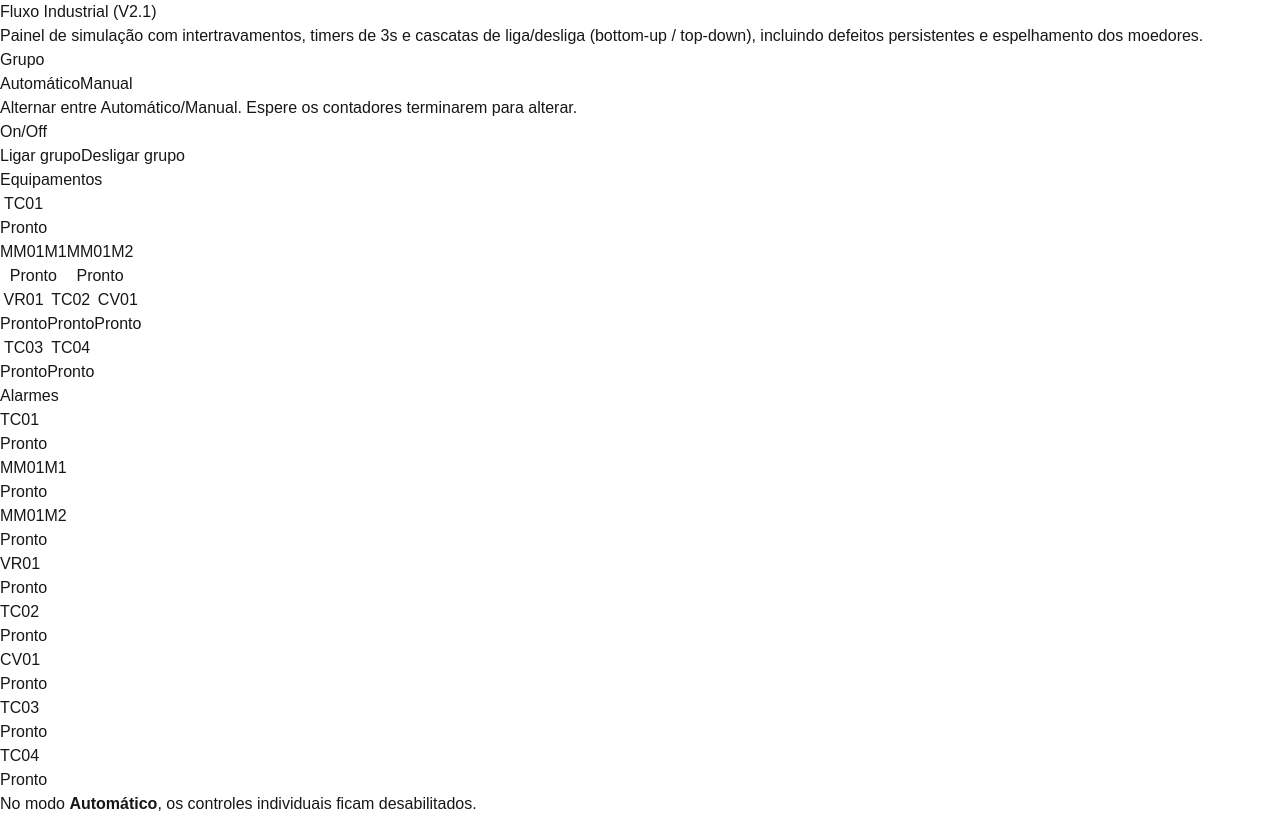
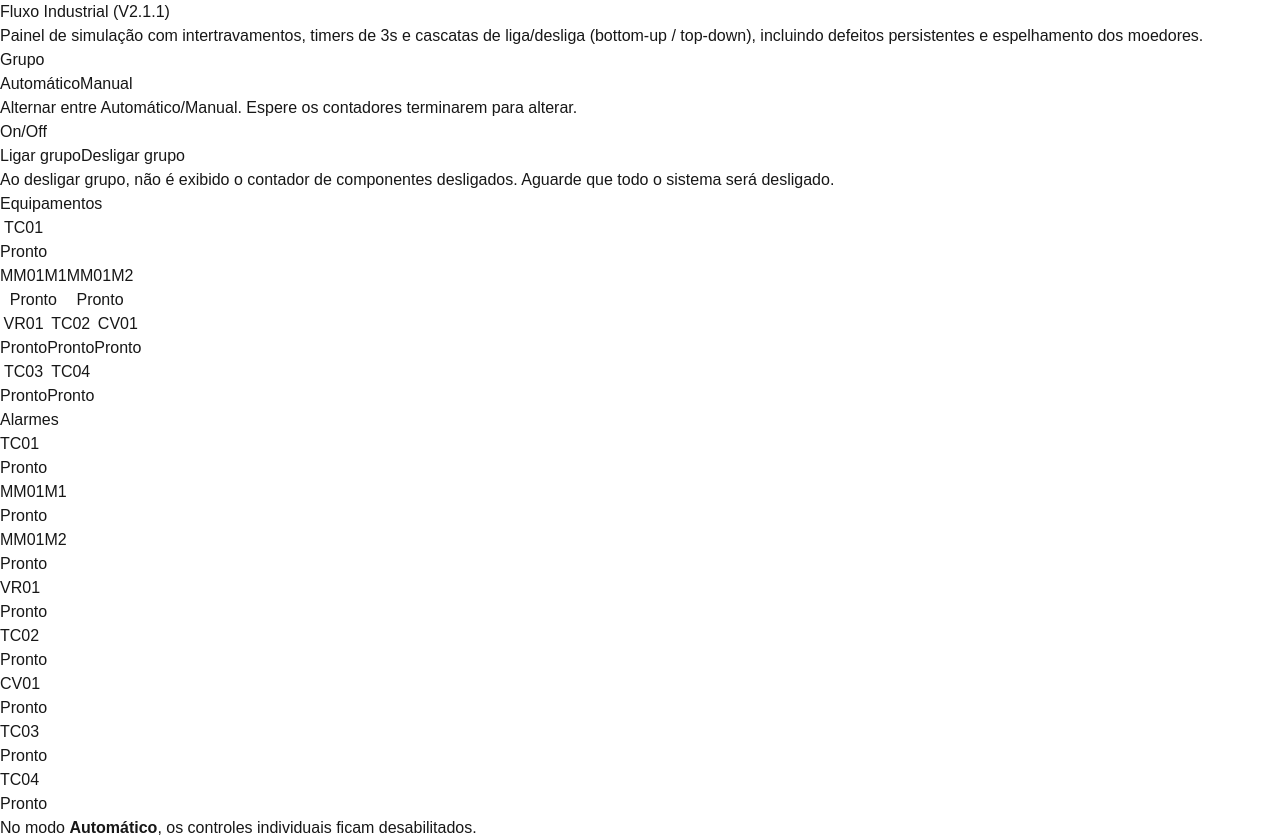
Before and after one commit to DidixDosMares/fluxo_industrial, a Next.js app: page / in a window 1280 px wide. Before the commit the page ends 816 px from the top, so only its background shows below. Built offline with nearby package versions, Linux system fonts and the light colour scheme.

Commit message:
v25.1.5-alpha

```diff
--- a/src/components/IndustrialFlowPanel.tsx
+++ b/src/components/IndustrialFlowPanel.tsx
@@ -230,7 +230,6 @@ function createActions(
   const isDefect = (k: UnitKey) => state[k] === MODE.DEFECT;
 
   const bulk = (entries: Partial<StateRecord>) => setState((s) => ({ ...s, ...entries }));
-  const setMode = (k: UnitKey, m: Mode) => setState((s) => ({ ...s, [k]: m }));
 
   const addTimers = (keys: UnitKey[]) =>
     setTimers((t) => {
@@ -255,13 +254,13 @@ function createActions(
 
   // Não permitir troca de modo enquanto houver timers rodando
   const setGroupModeSafe = (nextMode: GroupMode) => {
-    if (hasActiveTimers()) return; // (3) bloqueia alternância com contadores ativos
+    if (hasActiveTimers()) return; // bloqueia alternância com contadores ativos
     setGroupMode(nextMode);
     if (nextMode === GROUP_MODE.AUTO) {
-      // (5) MANUAL -> AUTO: verdes -> amarelos, exceto TC03/TC04
+      // MANUAL -> AUTO: verdes -> amarelos, exceto TC03/TC04
       setState((s) => {
         const n: Partial<StateRecord> = {};
-        (ORDER as UnitKey[]).forEach((k) => {
+        ORDER.forEach((k) => {
           if (k === FINAL_LEFT || k === FINAL_RIGHT) return; // exceção
           if (s[k] === MODE.MANUAL) n[k] = MODE.AUTO;
         });
@@ -270,22 +269,21 @@ function createActions(
     }
   };
 
-  // Regras auxiliares de startup respeitando defeitos: um nó só pode ligar via AUTO/cascata
-  // se não houver nenhum defeito em sua própria cadeia downstream.
+  // Regras de startup respeitando defeitos: um nó só pode ligar via AUTO/cascata
+  // se não houver nenhum defeito em sua cadeia downstream.
   const canAutoStart = (k: UnitKey) => {
     if (state[k] === MODE.DEFECT) return false;
     const ds = downstreamOf(k);
     return !ds.some((d) => state[d] === MODE.DEFECT);
   };
 
-  // (1)+(2)+(5) Ligar em cascata de baixo pra cima:
-  // - finais (TC03/TC04) viram VERDE imediatamente (se não defeito)
-  // - nós acima ficam AMARELO e recebem TIMER em si mesmos (contador no próprio nó)
-  // - a cada 3s, o nó com timer vira VERDE e agenda o IMEDIATAMENTE ACIMA (como AMARELO + timer),
-  //   desde que não exista defeito abaixo dele.
+  // Ligar em cascata de baixo pra cima:
+  // - finais (TC03/TC04) verdes (se não defeito)
+  // - nós acima ficam AMARELO e recebem TIMER neles mesmos (contador no próprio nó)
+  // - a cada 3s, o nó com timer vira VERDE e agenda o imediatamente acima
   const groupPowerOn = () => {
     if (groupMode !== GROUP_MODE.AUTO) return;
-    if (hasActiveTimers()) return; // evita iniciar nova cascata com contadores ativos
+    if (hasActiveTimers()) return; // evita iniciar com contadores ativos
 
     setShutdownRun(false);
     setStartupRun(false);
@@ -296,16 +294,14 @@ function createActions(
     if (state[FINAL_LEFT] !== MODE.DEFECT) finalsOn[FINAL_LEFT] = MODE.MANUAL;
     if (state[FINAL_RIGHT] !== MODE.DEFECT) finalsOn[FINAL_RIGHT] = MODE.MANUAL;
 
-    // todos montantes ficam amarelos (quando permitido), mas o TIMER é colocado no nó que VAI mudar
+    // todos montantes amarelos (quando permitido) e timers no imediato acima dos finais
     const toAutoNow = new Set<UnitKey>();
     const toTimer: UnitKey[] = [];
 
     function seedAbove(finalKey: UnitKey) {
-      // tornar toda a montante AMARELA (se permitido) para visual, mas timer só no imediato acima
       for (const up of upstreamOf(finalKey)) {
         if (canAutoStart(up)) toAutoNow.add(up);
       }
-      // timer no imediato acima do final
       for (const u of immediateUpstream(finalKey)) {
         if (canAutoStart(u)) toTimer.push(u);
       }
@@ -324,7 +320,7 @@ function createActions(
     setStartupRun(!!toTimer.length);
   };
 
-  // Desligamento em cascata (mantém comportamento existente)
+  // Desligamento em cascata
   const groupPowerOff = () => {
     if (groupMode !== GROUP_MODE.AUTO) return;
     if (hasActiveTimers()) return;
@@ -360,10 +356,10 @@ function createActions(
 
   const clickButton = (key: UnitKey) => {
     if (groupMode === GROUP_MODE.AUTO) return;
-    return clickManualOnly(key); // (2) manual acima de defeito é permitido
+    return clickManualOnly(key);
   };
 
-  // (6) Ao marcar defeito, processos acima param imediatamente
+  // Ao marcar defeito, processos acima param imediatamente
   const toggleDefect = (key: UnitKey) => {
     if (groupMode === GROUP_MODE.AUTO) return;
     const willBeDefect = state[key] !== MODE.DEFECT;
@@ -493,7 +489,6 @@ function useInterlocks(
               const ds = downstreamOf(up);
               const hasDefectBelow = ds.some((d) => state[d] === MODE.DEFECT);
               if (state[up] !== MODE.DEFECT && !hasDefectBelow) {
-                // seta amarelo imediatamente para sinalizar que vai virar verde
                 setState((s) => ({ ...s, [up]: MODE.AUTO }));
                 if (next[up] == null) next[up] = TIMER_SECONDS;
               }
@@ -513,7 +508,8 @@ function useInterlocks(
     }, 1000);
 
     return () => clearInterval(id);
-  }, [timers, setTimers, setState, shutdownRun, startupRun, state]);
+  // 👇 Adicionados setShutdownRun e setStartupRun nas dependências
+  }, [timers, setTimers, setState, shutdownRun, startupRun, state, setShutdownRun, setStartupRun]);
 
   // Higiene: não limpar timers durante cascatas
   useEffect(() => {
@@ -778,7 +774,6 @@ function GroupSelector() {
         </button>
       </div>
       <p className="text-xs text-slate-500 mt-2">
-        {/* (5) texto solicitado */}
         Alternar entre Automático/Manual. Espere os contadores terminarem para alterar.
       </p>
     </div>
@@ -826,6 +821,10 @@ function GroupPowerBox() {
           Disponível apenas quando o Grupo estiver em <strong>AUTO</strong>.
         </p>
       )}
+
+      <p className="text-xs text-slate-500 mt-2">
+        Ao desligar grupo, não é exibido o contador de componentes desligados. Aguarde que todo o sistema será desligado.
+      </p>
     </div>
   );
 }
@@ -839,7 +838,7 @@ export default function IndustrialFlowPanel() {
         <main className="mx-auto max-w-5xl">
           <header className="mb-6">
             <h1 className="text-2xl md:text-3xl font-bold tracking-tight text-black">
-              Fluxo Industrial (V2.1)
+              Fluxo Industrial (V2.1.1)
             </h1>
             <p className="text-slate-700 mt-1">
               Painel de simulação com intertravamentos, timers de 3s e cascatas de liga/desliga (bottom-up / top-down), incluindo defeitos persistentes e espelhamento dos moedores.
```
